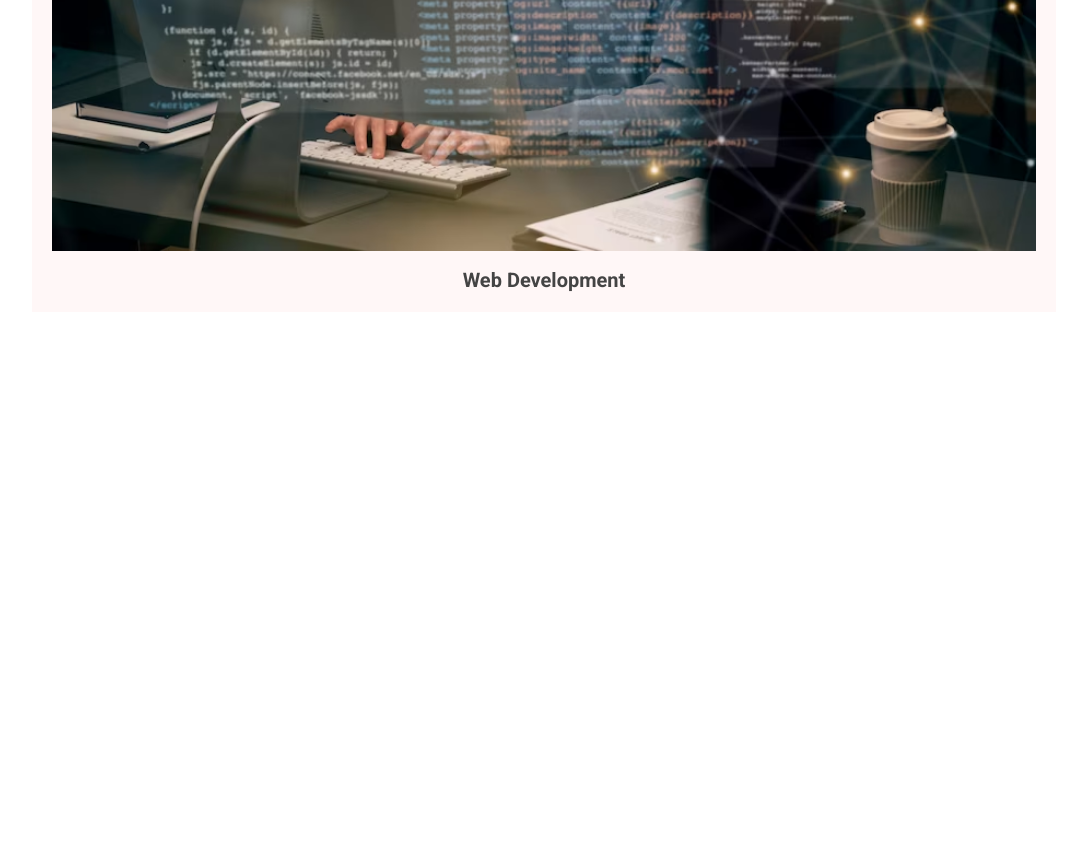
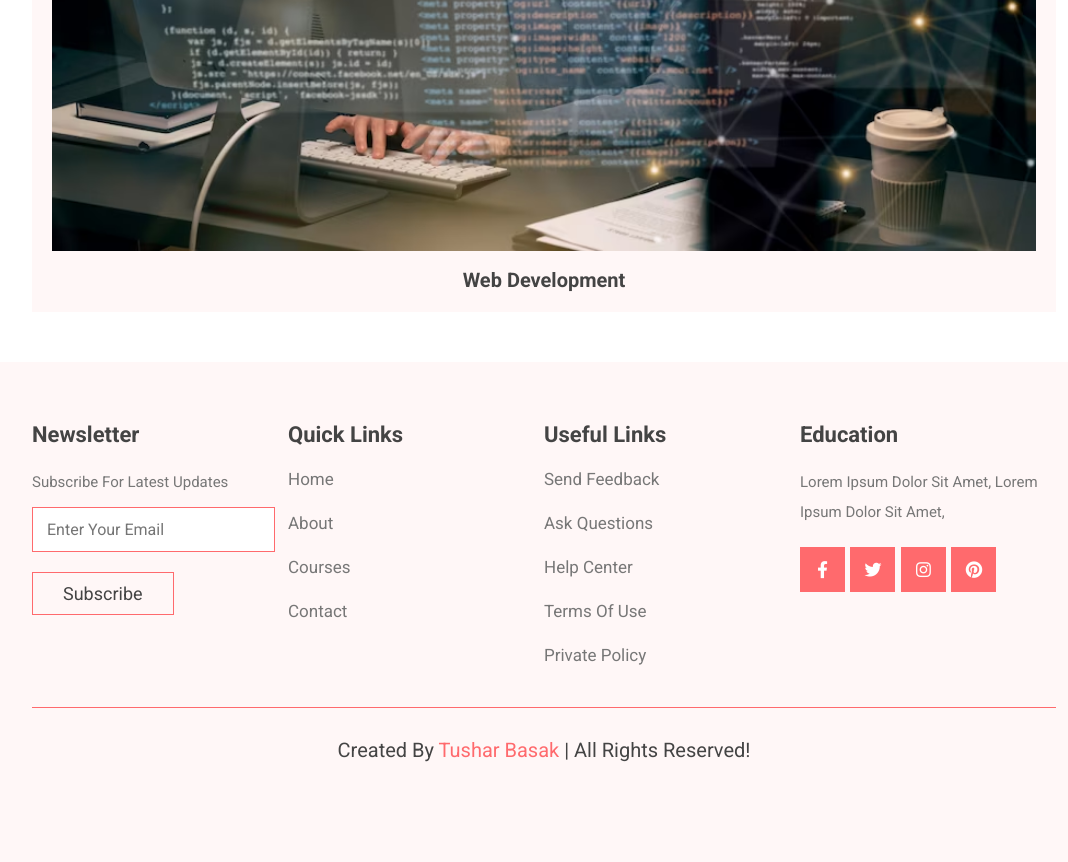
Before and after one commit to tushar69basak/Educational-Website, a plain HTML site: page index.html in a window 1280 px wide. Shown: the part 1909-2771 px from the top of the page, without its empty margins (96-1164 px from the left). Before the commit the page ends 2271 px from the top, so only its background shows below. Drawn offline with nearby package versions, Linux system fonts and the light colour scheme.

Commit message:
create footer

```diff
--- a/css/style.css
+++ b/css/style.css
@@ -656,3 +656,70 @@ section {
 	pointer-events: none;
 }
 /* logo end  */
+
+/* footer start  */
+.footer {
+	background-color: var(--light-pink);
+	padding-bottom: 10rem;
+}
+.footer .box-container {
+	display: grid;
+	grid-template-columns: repeat(auto-fit, minmax(25rem, 1fr));
+}
+.footer .box-container .box h3 {
+	font-size: 2.2rem;
+	color: var(--black);
+	padding: 1rem 0;
+}
+.footer .box-container .box .share {
+	margin-top: 1rem;
+}
+.footer .box-container .box .share a {
+	height: 4.5rem;
+	width: 4.5rem;
+	line-height: 4.5rem;
+	font-size: 1.7rem;
+	color: var(--white);
+	background-color: var(--pink);
+	text-align: center;
+	margin-right: 0.3rem;
+}
+.footer .box-container .box .share a:hover {
+	background-color: var(--black);
+}
+.footer .box-container .box p {
+	font-size: 1.5rem;
+	line-height: 2;
+	color: var(--light-color);
+	padding: 1rem 0;
+}
+.footer .box-container .box .link {
+	font-size: 1.7rem;
+	line-height: 2;
+	color: var(--light-color);
+	padding: 0.5rem 0;
+	display: block;
+}
+.footer .box-container .box .link:hover {
+	color: var(--pink);
+	text-decoration: underline;
+}
+.footer .box-container .box .email {
+	width: 95%;
+	padding: 1.2rem 1.4rem;
+	font-size: 1.6rem;
+	border: 0.1rem solid var(--pink);
+	margin-bottom: 1rem;
+}
+.footer .credit {
+	text-align: center;
+	font-size: 2rem;
+	padding-top: 3rem;
+	margin-top: 3rem;
+	color: var(--black);
+	border-top: 0.1rem solid var(--pink);
+}
+.footer .credit span {
+	color: var(--pink);
+}
+/* footer end  */
--- a/index.html
+++ b/index.html
@@ -237,5 +237,59 @@
   <!-- home courses end  -->
 
 
+  <!-- footer start  -->
+
+  <section class="footer">
+    <div class="box-container">
+      <div class="box">
+        <h3>newsletter</h3>
+        <p>subscribe for latest updates</p>
+        <form action="">
+          <input type="email" placeholder="enter your email" class="email">
+          <input type="submit" value="subscribe" class="btn">
+        </form>
+      </div>
+      <div class="box">
+        <h3>quick links</h3>
+        <a href="index.html" class="link">home</a>
+        <a href="about.html" class="link">about</a>
+        <a href="courses.html" class="link">courses</a>
+        <a href="contact.html" class="link">contact</a>
+      </div>
+      <div class="box">
+        <h3>useful links</h3>
+        <a href="#" class="link">send feedback</a>
+        <a href="#" class="link">ask questions</a>
+        <a href="#" class="link">help center</a>
+        <a href="#" class="link">terms of use</a>
+        <a href="#" class="link">private policy</a>
+      </div>
+      <div class="box">
+        <h3>education</h3>
+        <p>Lorem ipsum dolor sit amet, Lorem ipsum dolor sit amet,</p>
+        <div class="share">
+          <a href="#" class="fab fa-facebook-f"></a>
+          <a href="#" class="fab fa-twitter"></a>
+          <a href="#" class="fab fa-instagram"></a>
+          <a href="#" class="fab fa-pinterest"></a>
+        </div>
+      </div>
+    </div>
+    <div class="credit">
+      created by <span>Tushar Basak</span> | all rights reserved!
+    </div>
+  </section>
+
+  <!-- footer end  -->
+
+  <!-- swiper js link  -->
+  <script src="https://cdn.jsdelivr.net/npm/swiper@9/swiper-bundle.min.js"></script>
+
+  <!-- js file link  -->
+  <script src="js/script.js"></script>
 </body>
 </html>
+
+
+</body>
+</html>
```
